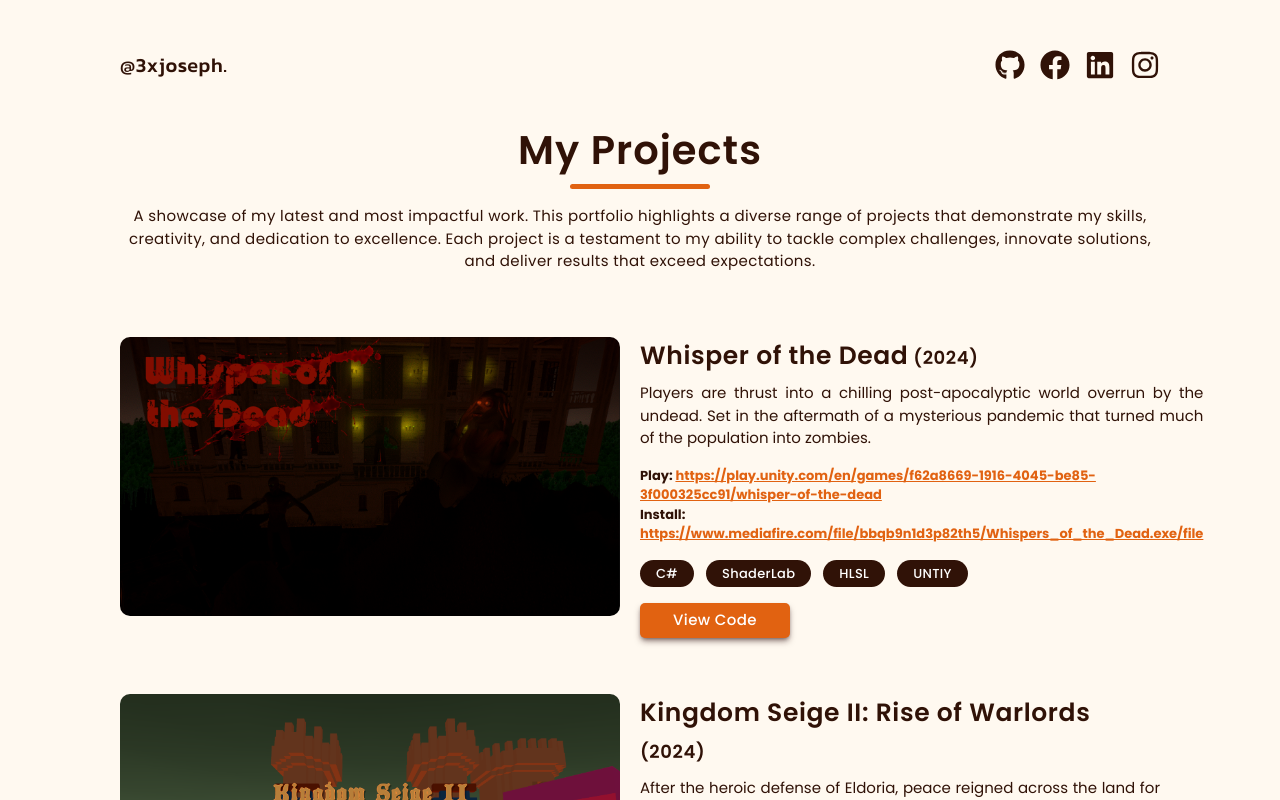
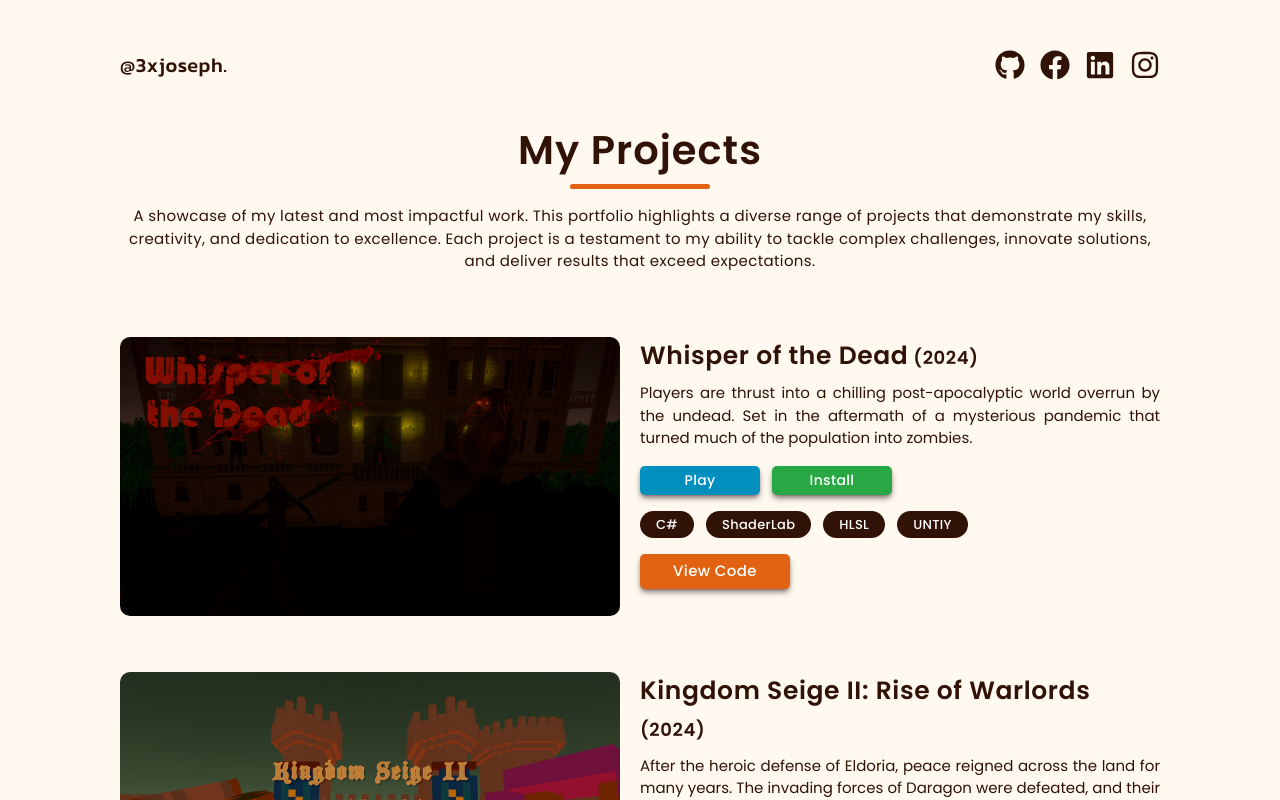
Before and after one commit to PatrickJosephPronuevo/3xJosephPortfolio, a React (Vite) app: page /projects in a window 1280 px wide. Shown: the top 800 px of the page. Built offline with nearby package versions, Linux system fonts and the light colour scheme.

Commit message:
Update Projects.jsx

```diff
--- a/src/pages/Projects.jsx
+++ b/src/pages/Projects.jsx
@@ -53,17 +53,27 @@ const Projects = () => {
                     {item.description}
                   </p>
 
-                  {/* Display play and install links as clickable text */}
-                  <div className="my-4">
+                  {/* Play and Install buttons styled like ViewCodeButton */}
+                  <div className="my-4 flex space-x-3">
                     {item.play && (
-                      <p className="font-bold text-[12px] xs:text-[13px] text-gray-700">
-                        Play: <a href={item.play} className="text-accent underline">{item.play}</a>
-                      </p>
+                      <a
+                        href={item.play}
+                        className="bg-[#008FBF] w-[120px] py-[4px] rounded-[5px] text-white tracking-wide font-medium text-[12px] md:text-[14px] hover:bg-[#007B9A] transform hover:-translate-y-[2px] shadow-md shadow-[rgba(48,18,17,.50)] transition-all duration-200 text-center"
+                        target="_blank"
+                        rel="noopener noreferrer"
+                      >
+                        Play
+                      </a>
                     )}
                     {item.install && (
-                      <p className="font-bold text-[12px] xs:text-[13px] text-gray-700">
-                        Install: <a href={item.install} className="text-accent underline">{item.install}</a>
-                      </p>
+                      <a
+                        href={item.install}
+                        className="bg-[#28A745] w-[120px] py-[4px] rounded-[5px] text-white tracking-wide font-medium text-[12px] md:text-[14px] hover:bg-[#218838] transform hover:-translate-y-[2px] shadow-md shadow-[rgba(48,18,17,.50)] transition-all duration-200 text-center"
+                        target="_blank"
+                        rel="noopener noreferrer"
+                      >
+                        Install
+                      </a>
                     )}
                   </div>
 
```
